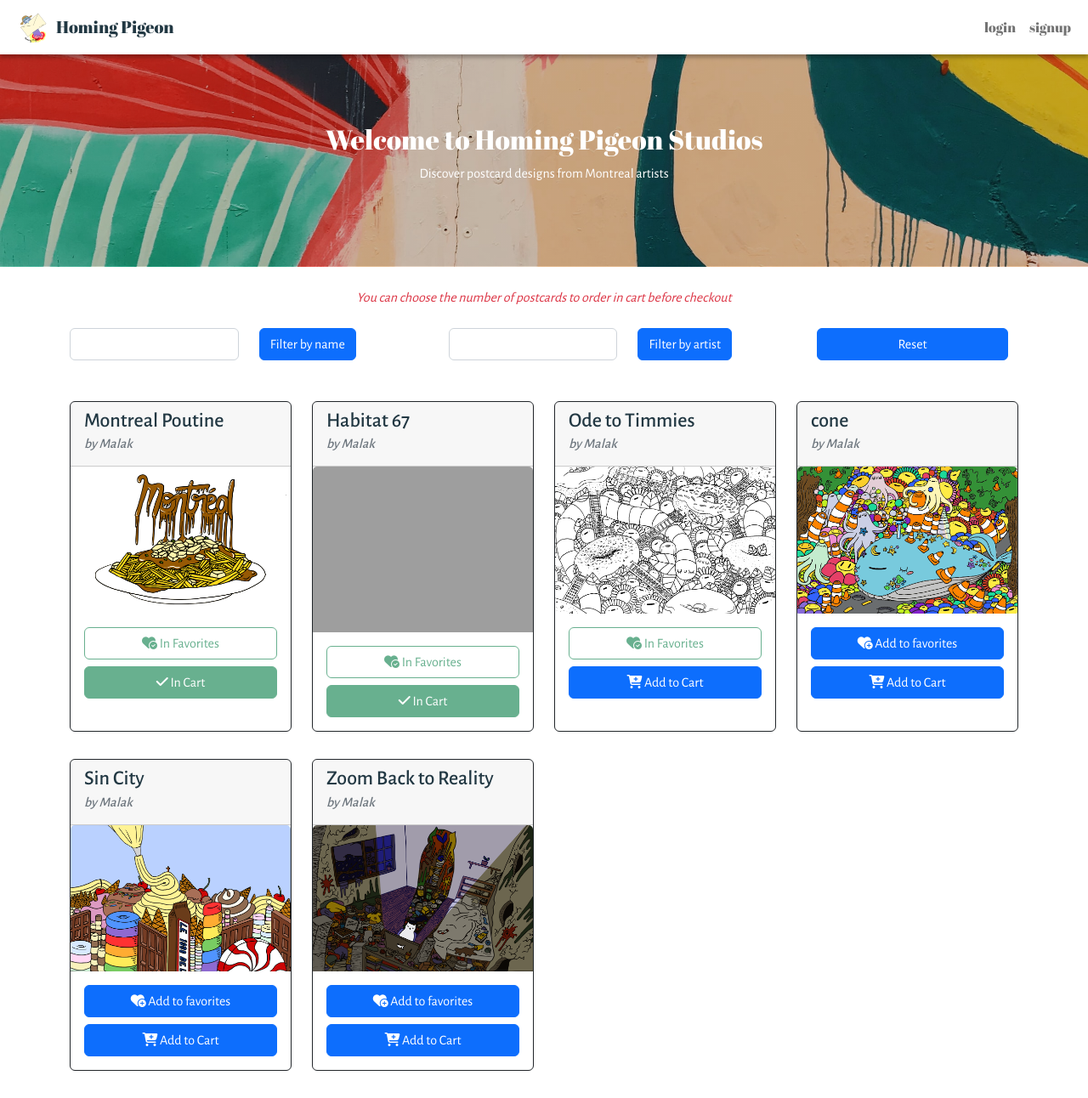
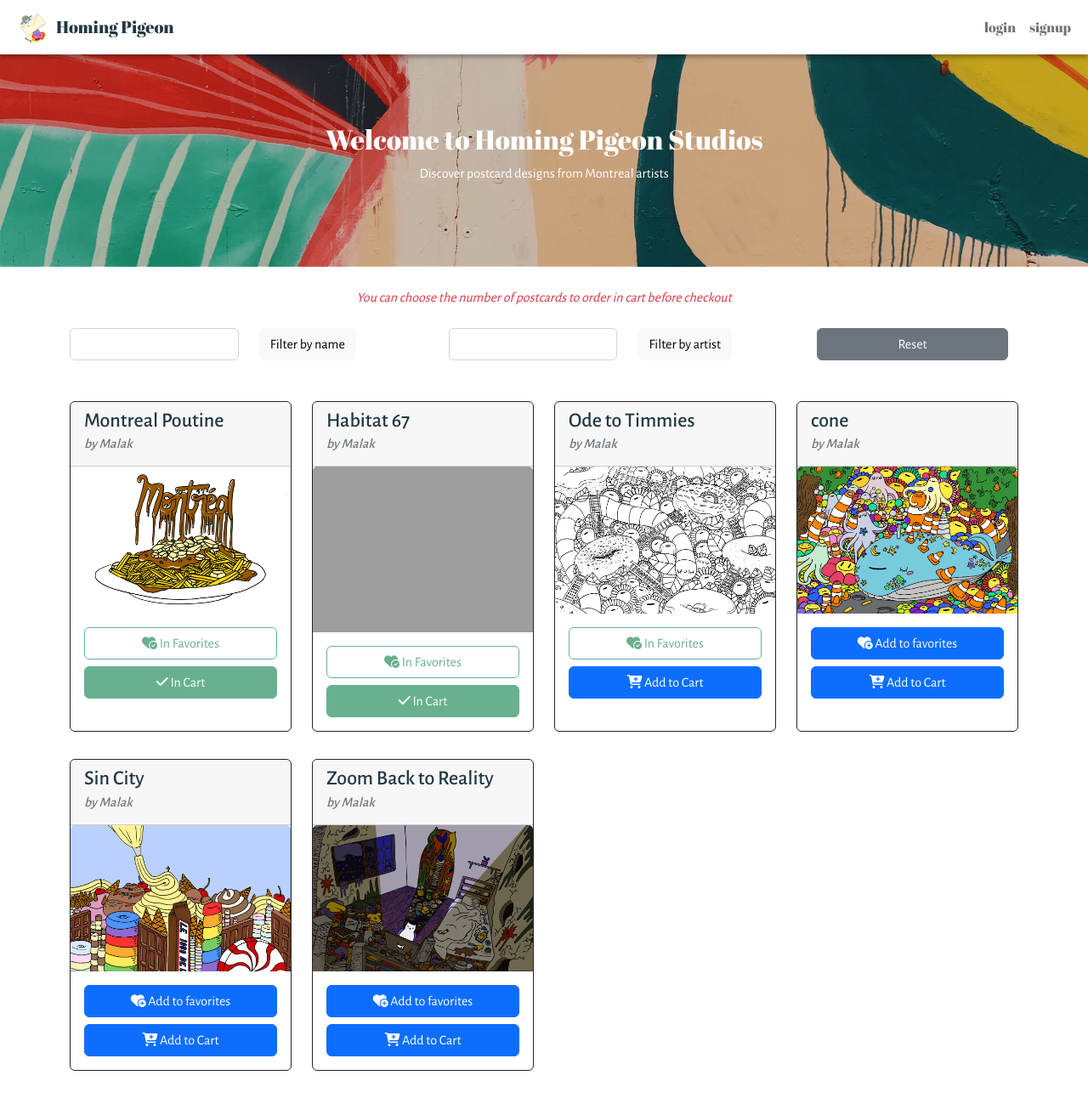
Before and after one commit to RamiChaouki/HomingPigeonWD1, a PHP site: page / in a window 1280 px wide. Shown: the whole page at 85% size. Run offline with PHP 8.4, Linux system fonts and the light colour scheme; data comes from the database, SQL or seed files in the repository; some libraries are stand-ins or nearby versions; grey boxes are pictures that could not be loaded.

Commit message:
small style fixes

```diff
--- a/picsnap.root/favourites.php
+++ b/picsnap.root/favourites.php
@@ -16,15 +16,15 @@ add_postcard();
       <input type="text" name="name" class="form-control">
     </div>
     <div class="col">
-      <input type="submit" value="Filter by name" class="btn btn-primary">
+      <input type="submit" value="Filter by name" class="btn btn-light">
     </div>
     <div class="col">
       <input type="text" name="artist" class="form-control">
     </div>
     <div class="col">
-      <input type="submit" value="Filter by artist" class="btn btn-primary">
+      <input type="submit" value="Filter by artist" class="btn btn-light">
     </div>
-    <input type="submit" name="reset" value="Reset" class="btn btn-primary col">
+    <input type="submit" name="reset" value="Reset" class="btn btn-secondary col">
   </form>
   <br>
   <div class="row mt-4">
--- a/picsnap.root/index.php
+++ b/picsnap.root/index.php
@@ -21,15 +21,15 @@ add_postcard();
       <input type="text" name="name" class="form-control">
     </div>
     <div class="col">
-      <input type="submit" value="Filter by name" class="btn btn-primary">
+      <input type="submit" value="Filter by name" class="btn btn-light">
     </div>
     <div class="col">
       <input type="text" name="artist" class="form-control">
     </div>
     <div class="col">
-      <input type="submit" value="Filter by artist" class="btn btn-primary">
+      <input type="submit" value="Filter by artist" class="btn btn-light">
     </div>
-    <input type="submit" name="reset" value="Reset" class="btn btn-primary col">
+    <input type="submit" name="reset" value="Reset" class="btn btn-secondary col">
   </form>
   <br>
   <div class="row mt-4">
```
